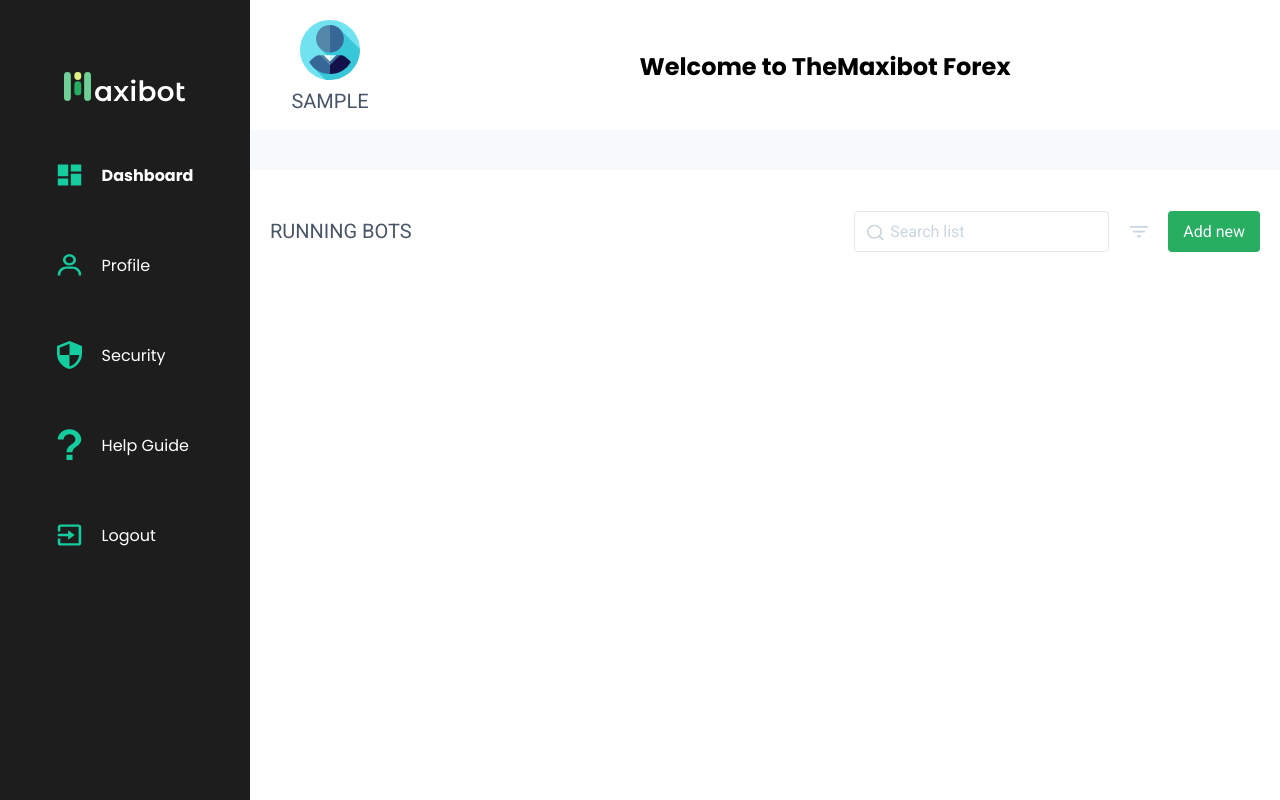
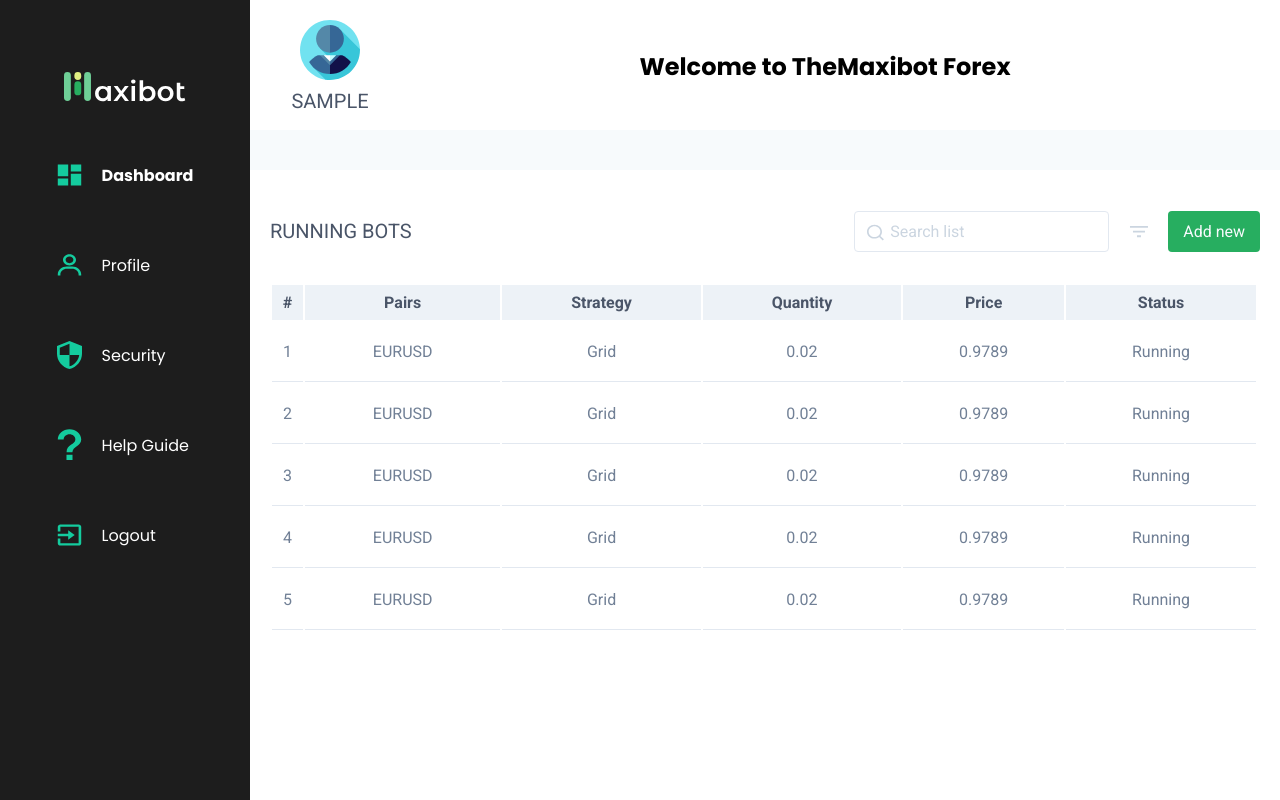
Before and after one commit to danthecm/forex-maxibot, a React (Create React App) app: page /dashboard in a window 1280 px wide. Built offline with nearby package versions, Linux system fonts and the light colour scheme; sample sign-in values are in the browser's storage.

Commit message:
feat: created bots table

```diff
--- a/src/pages/Home/Dashboard.js
+++ b/src/pages/Home/Dashboard.js
@@ -49,6 +49,64 @@ const Dashboard = () => {
               <img src={filter__icon} alt="filter icon" />
               <button className={styles.new__bot}>Add new</button>
             </div>
+            <table className={styles.table}>
+              <thead className={styles.table__head}>
+                <th>#</th>
+                <th>Pairs</th>
+                <th>strategy</th>
+                <th>quantity</th>
+                <th>price</th>
+                <th>status</th>
+                <th></th>
+              </thead>
+              <tbody>
+              <tr className={styles.tr}>
+                  <td>1</td>
+                  <td>EURUSD</td>
+                  <td>Grid</td>
+                  <td>0.02</td>
+                  <td>0.9789</td>
+                  <td>Running</td>
+                  <td></td>
+                </tr>
+                <tr className={styles.tr}>
+                  <td>2</td>
+                  <td>EURUSD</td>
+                  <td>Grid</td>
+                  <td>0.02</td>
+                  <td>0.9789</td>
+                  <td>Running</td>
+                  <td></td>
+                </tr>
+                <tr className={styles.tr}>
+                  <td>3</td>
+                  <td>EURUSD</td>
+                  <td>Grid</td>
+                  <td>0.02</td>
+                  <td>0.9789</td>
+                  <td>Running</td>
+                  <td></td>
+                </tr>
+                <tr className={styles.tr}>
+                  <td>4</td>
+                  <td>EURUSD</td>
+                  <td>Grid</td>
+                  <td>0.02</td>
+                  <td>0.9789</td>
+                  <td>Running</td>
+                  <td></td>
+                </tr>
+                <tr className={styles.tr}>
+                  <td>5</td>
+                  <td>EURUSD</td>
+                  <td>Grid</td>
+                  <td>0.02</td>
+                  <td>0.9789</td>
+                  <td>Running</td>
+                  <td></td>
+                </tr>
+              </tbody>
+            </table>
           </div>
         </section>
       </main>
--- a/src/pages/Home/Dashboard.module.css
+++ b/src/pages/Home/Dashboard.module.css
@@ -40,6 +40,7 @@
 }
 
 .main__content {
+  display: grid;
   background: #ffffff;
   padding: 10px 20px;
 }
@@ -108,3 +109,40 @@
   line-height: 19px;
   color: #f7fafc;
 }
+
+.table {
+  grid-column: span 2;
+  text-align: center;
+}
+
+.table__head {
+  height: 35px;
+  font-family: "Roboto";
+  font-style: normal;
+  font-weight: 400;
+  font-size: 16px;
+  line-height: 19px;
+  color: #4a5568;
+  background: #EDF2F7;
+  text-transform: capitalize;
+}
+
+.tr {
+  height: 60px;
+  font-family: 'Roboto';
+font-style: normal;
+font-weight: 400;
+font-size: 16px;
+line-height: 19px;
+/* identical to box height */
+
+
+/* 600 */
+
+color: #718096;
+
+}
+
+td {
+  border-bottom: 1px solid #E2E8F0;
+}
```
